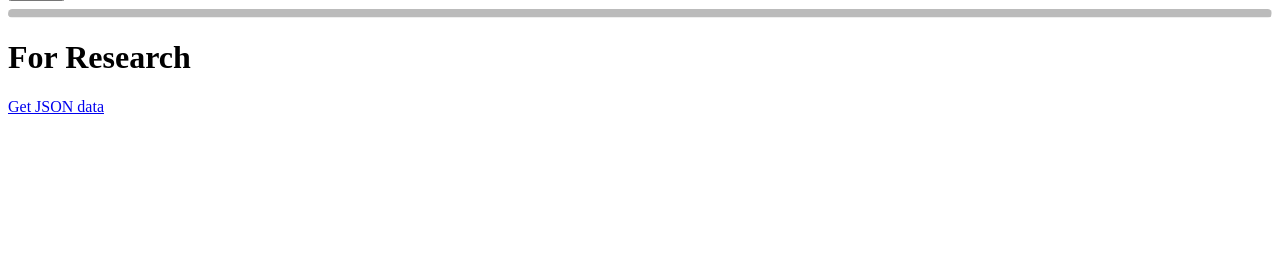
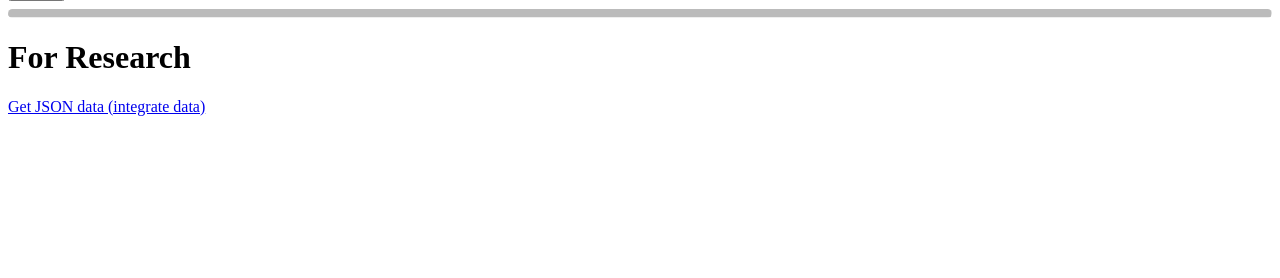
Before and after one commit to seanzhan0319/testSurvey, a Flask app: page / in a window 1280 px wide. Shown: the part 291-569 px from the top of the page. Run offline with Flask 2, Linux system fonts and the light colour scheme; some libraries are stand-ins or nearby versions.

Commit message:
Adding data integration

```diff
--- a/app.py
+++ b/app.py
@@ -1,6 +1,7 @@
 from flask import Flask, render_template, request, send_file
 from flask_sqlalchemy import SQLAlchemy
 from pytrics_get import pytrics_get, pytrics_data
+import json
 
 app = Flask(__name__, static_url_path = "/", static_folder = "")
 
@@ -91,10 +92,40 @@ def pytrics_json_data():
     except Exception as e:
         return str(e)
 
-""" @app.route('/pytrics_flask_data_join', methods=['POST'])
+@app.route('/pytrics_flask_data_join', methods=['POST'])
 def pytrics_flask_data_join():
     try:
-        json_set = pytrics_data() """
+        json_set = pytrics_data('SV_9sEnmiY7pG27C7P')
+    except Exception as e:
+        json_set = str(e)
+    # json_set["responses"]["values"]["QID2_TEXT"]
+    # json.dumps(json_set["responses"])
+
+    output_list = []
+
+    for response in json_set["responses"]:
+        output_list.append(response["values"]["QID2_TEXT"])
+
+    return json.dumps(json_set["responses"])
+
+@app.route('/pytrics_integrate')
+def pytrics_integrate():
+    json_set = pytrics_data('SV_9sEnmiY7pG27C7P')
+    out_data = []
+
+    for response in json_set["responses"]:
+        userId = response["values"]["QID2_TEXT"]
+        exists = db.session.query(db.exists().where(Feedback.userID == userId)).scalar()
+
+        working_dict = {}
+
+        working_dict['userId'] = userId
+        working_dict['flaskAnswer'] = db.session.query(Feedback.sliderval).filter_by(userID = userId)
+        working_dict['qualAnswer'] = response["values"]["QID3"]
+
+        out_data.append(working_dict)
+
+    return render_template('index.html', data=out_data)
 
 
 if __name__ == '__main__':
--- a/pytrics_get.py
+++ b/pytrics_get.py
@@ -36,7 +36,7 @@ def pytrics_get():
     finally:
         return("Complete")
 
-def pytrics_data():
+def pytrics_data(survey_id='SV_eQl4Bl9zA0b9rHD'):
     response_file_json = None
     abs_path_to_data_dir = os.environ.get(ENV_VAR_ABSOLUTE_PATH_TO_DATA_DIR, '')
 
@@ -44,7 +44,7 @@ def pytrics_data():
     api = QualtricsAPIClient(base_url, auth_token)
 
     try:
-        response_file_json = save_responses_to_file(api, 'SV_eQl4Bl9zA0b9rHD', abs_path_to_data_dir)
+        response_file_json = save_responses_to_file(api, survey_id, abs_path_to_data_dir)
     except QualtricsDataSerialisationException as qex:
         raise qex
 
--- a/templates/index.html
+++ b/templates/index.html
@@ -56,9 +56,30 @@
     </div>
     <hr class="rounded">
     <h1>For Research</h1>
-    <span id="pytrics_data">
-        <a href="javascript:pytrics_data_json('#pytrics_data', '#data_content');">Get JSON data</a>
+    <span id="pytrics_integrate">
+        <a href="/pytrics_integrate">Get JSON data (integrate data)</a>
     </span>
+    <br>
+    {% if data %}
+        <table>
+            <thead>
+                <tr>
+                    <th>User ID</th>
+                    <th>Flask Answer</th>
+                    <th>Qualtrics Q3 Answer</th>
+                </tr>
+            </thead>
+            <tbody>
+                {% for row in data %}
+                    <tr>
+                        <td>{{ row['userId'] }}</td>
+                        <td>{{ row['flaskAnswer'] }}</td>
+                        <td>{{ row['qualAnswer'] }}</td>
+                    </tr>
+                {% endfor %}
+            </tbody>
+        </table>
+    {% endif %}
 
     <!-- showing value of slider -->
     <script>
```
